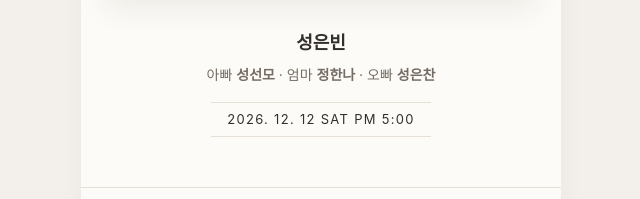
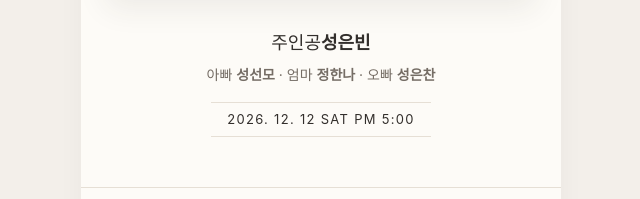
Before and after one commit to s9203180-source/dol-invitation, a plain HTML site: page index.html in a window 1280 px wide. Shown: the part 518-717 px from the top of the page, 319-959 px from the left. Drawn offline with Linux system fonts and the light colour scheme; a web font is replaced by a local one.

Commit message:
Update index.html

```diff
--- a/index.html
+++ b/index.html
@@ -7,7 +7,7 @@
 
     <!-- 카카오톡 공유 썸네일 -->
     <meta property="og:title" content="은빈이의 첫 번째 생일잔치에 초대합니다!">
-    <meta property="og:description" content="2026년 12월 12일 (토) 오후 5시 | 대전 서구 대덕대로 366 2층">
+    <meta property="og:description" content="2026년 12월 12일 (토) 오후 5시 | 만년동 경복궁">
     <meta property="og:image" content="https://dol-invitation-theta.vercel.app/images/main.jpg">
 
     <!-- 구글 웹폰트 (명조체 & 깔끔한 산세리프) -->
@@ -27,7 +27,7 @@
                 <img src="./images/main.jpg" alt="아기 메인 사진" onerror="this.src='https://placehold.co/600x800/F5F2EB/8C8275?text=Main+Photo'">
             </div>
             <div class="hero-info">
-                <p class="baby-name"> <strong>성은빈</strong></p>
+                <p class="baby-name">주인공<strong>성은빈</strong></p>
                 <p class="parents-name">아빠 <strong>성선모</strong> · 엄마 <strong>정한나</strong> · 오빠 <strong>성은찬</strong></p>
                 <p class="event-date">2026. 12. 12 SAT PM 5:00</p>
             </div>
```
